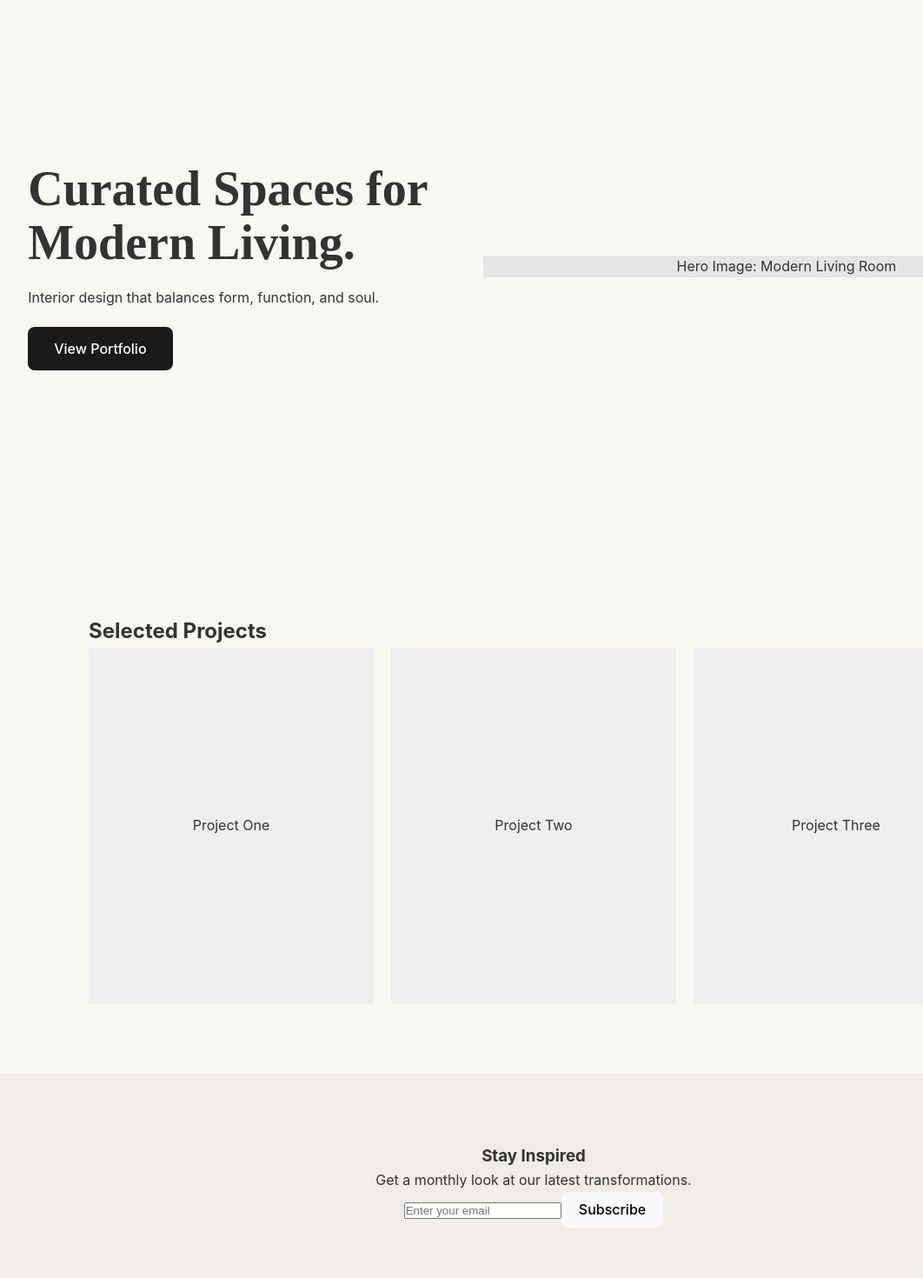
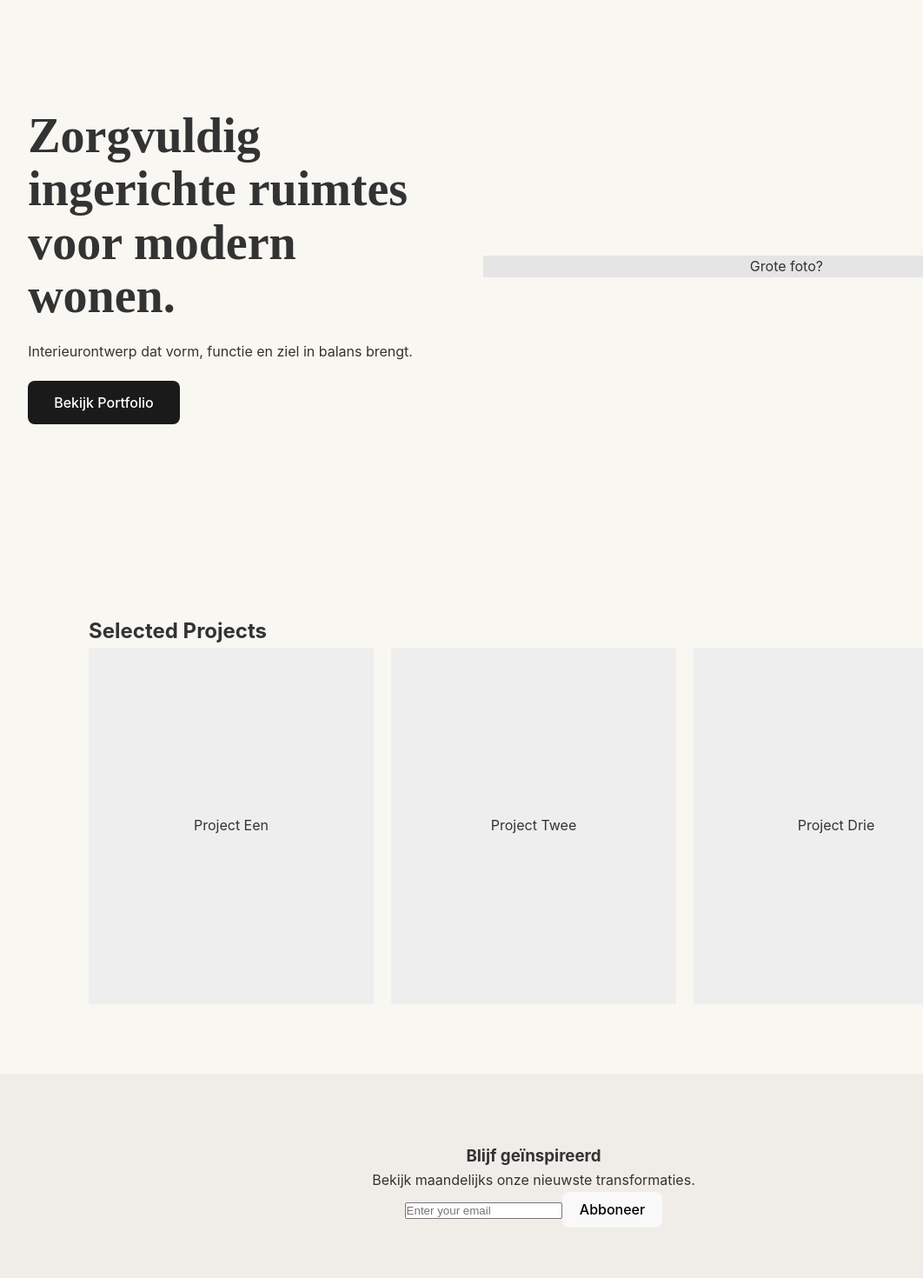
Before and after one commit to jgerners/kelstudio, a React (Vite) app: page / in a window 1280 px wide. Shown: the part 80-1550 px from the top of the page at 87% size, without its empty margins (26-1088 px from the left). Built offline with nearby package versions, Linux system fonts and the light colour scheme.

Commit message:
Nederlands

```diff
--- a/src/App.jsx
+++ b/src/App.jsx
@@ -22,13 +22,13 @@ function App() {
       {/* Hero Section */}
       <header className="hero">
         <div className="hero-content">
-          <h1>Curated Spaces for Modern Living.</h1>
-          <p>Interior design that balances form, function, and soul.</p>
-          <button className="cta-btn">View Portfolio</button>
+          <h1>Zorgvuldig ingerichte ruimtes voor modern wonen.</h1>
+          <p>Interieurontwerp dat vorm, functie en ziel in balans brengt.</p>
+          <button className="cta-btn">Bekijk Portfolio</button>
         </div>
         <div className="hero-image-container">
           {/* Main Hero Image Placeholder */}
-          <div className="hero-placeholder">Hero Image: Modern Living Room</div>
+          <div className="hero-placeholder">Grote foto?</div>
         </div>
       </header>
 
@@ -37,13 +37,13 @@ function App() {
         <h2 className="section-title">Selected Projects</h2>
         <div className="grid">
           <div className="project-card">
-            <div className="img-box">Project One</div>
+            <div className="img-box">Project Een</div>
           </div>
           <div className="project-card">
-            <div className="img-box">Project Two</div>
+            <div className="img-box">Project Twee</div>
           </div>
           <div className="project-card">
-            <div className="img-box">Project Three</div>
+            <div className="img-box">Project Drie</div>
           </div>
         </div>
       </section>
@@ -51,11 +51,11 @@ function App() {
       {/* Newsletter / Contact */}
       <section id="contact" className="newsletter">
         <div className="newsletter-card">
-          <h3>Stay Inspired</h3>
-          <p>Get a monthly look at our latest transformations.</p>
+          <h3>Blijf geïnspireerd</h3>
+          <p>Bekijk maandelijks onze nieuwste transformaties.</p>
           <form className="subscribe-form">
             <input type="email" placeholder="Enter your email" required />
-            <button type="submit">Subscribe</button>
+            <button type="submit">Abboneer</button>
           </form>
         </div>
       </section>
```
